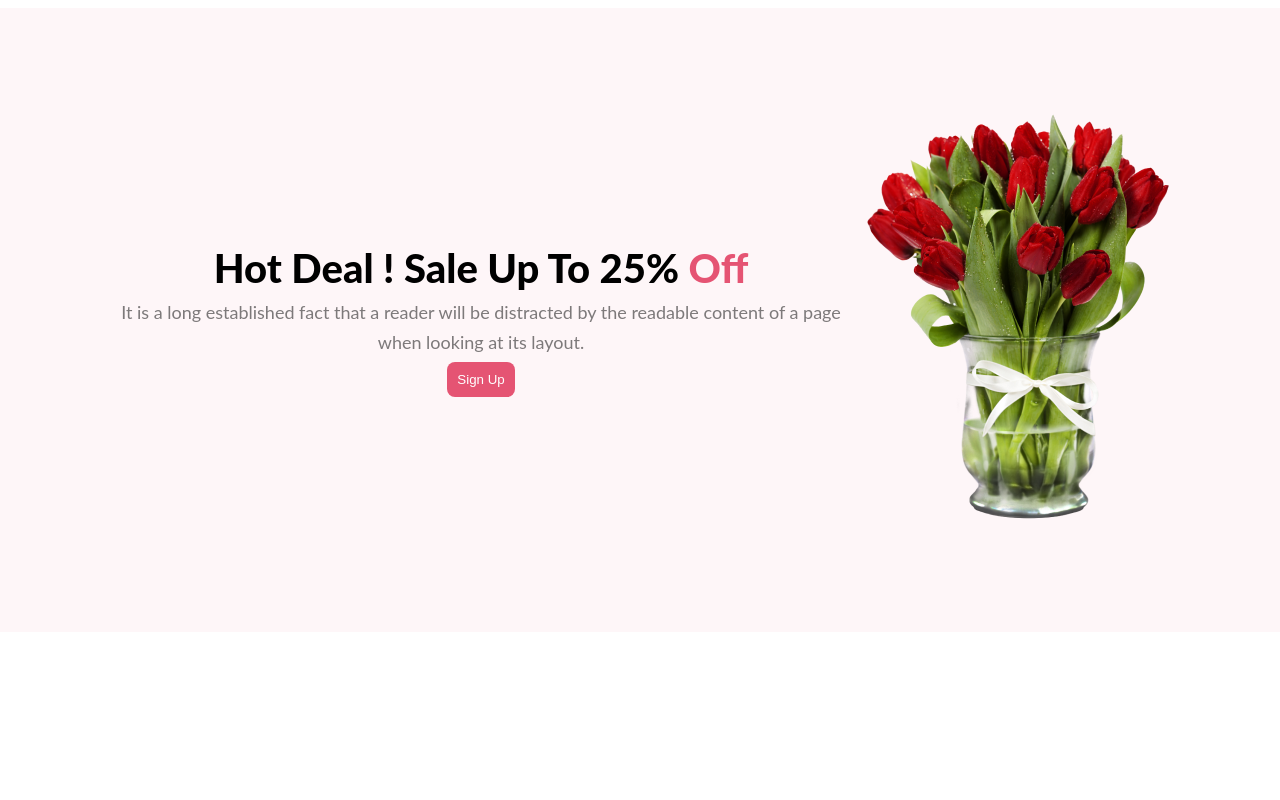
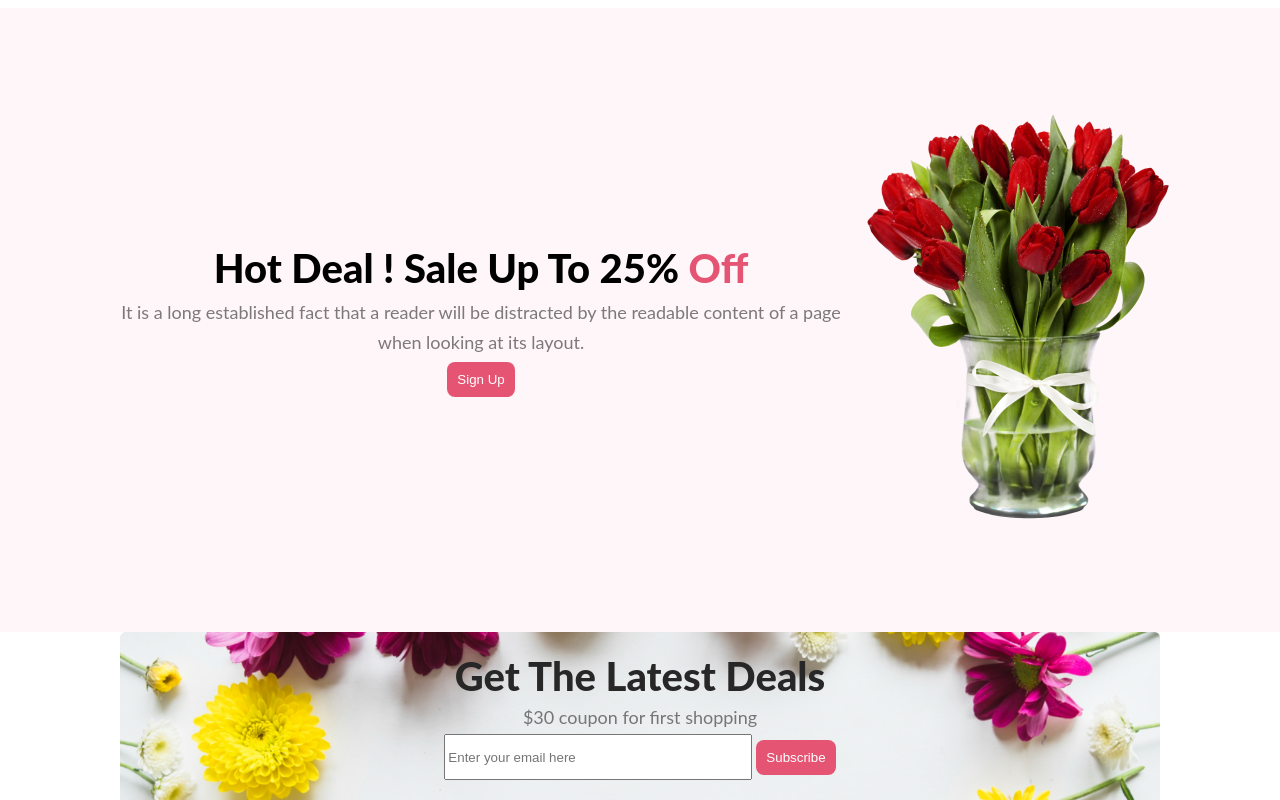
Before and after one commit to rexaulrana/best-flowers-shop, a plain HTML site: page index.html in a window 1280 px wide. Shown: the part 1489-2289 px from the top of the page. Before the commit the page ends 2121 px from the top, so only its background shows below. Drawn offline with Linux system fonts and the light colour scheme.

Commit message:
hot deal section added

```diff
--- a/index.html
+++ b/index.html
@@ -100,6 +100,18 @@
           <img src="./images/pngwing 8.png" alt="" />
         </div>
       </section>
+
+      <!-- deals section end -->
+
+      <section class="latest-deal-container">
+        <div class="latest-deal">
+          <h4 class="latest-deal-title">Get The Latest Deals</h4>
+          <p class="latest-deal-description">$30 coupon for first shopping</p>
+          <input type="email" name="" id="input" placeholder="Enter your email here">
+          <button class="btn-primary">Subscribe</button>
+
+        </div>
+      </section>
     </main>
     <footer></footer>
   </body>
--- a/styles/style.css
+++ b/styles/style.css
@@ -166,3 +166,41 @@ margin: 5px 0 5px 0;
 .deal{
     text-align: center;
 }
+
+.latest-deal-container{
+    background-image: url("/images/Rectangle\ 9.png");
+    background-repeat: no-repeat;
+    background-size: cover;
+    padding: 20px;
+    text-align: center;
+    margin-left: 120px;
+    margin-right: 120px;
+
+}
+.latest-deal-title{
+
+    color: #272727;
+font-family: Lato;
+font-size: 40px;
+font-style: normal;
+font-weight: 800;
+line-height: normal;
+}
+.latest-deal-description{
+    color: rgba(39, 39, 39, 0.60);
+font-family: Lato;
+font-size: 18px;
+font-style: normal;
+font-weight: 400;
+line-height: 30px;
+margin-top: 2px;
+margin-bottom: 2px;
+
+
+}
+#input{
+    height: 40px;
+    width: 300px;
+}
+
+/* latest deal section end */
```
